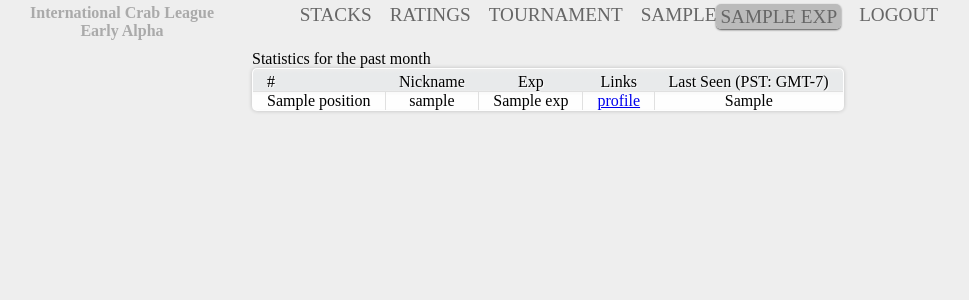
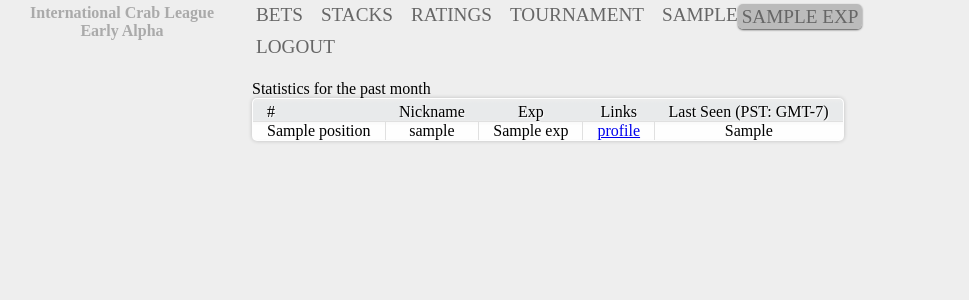
Before and after one commit to VladimirKorzh/ICL, a Django app: template matchmaking/templates/matchmaking/ratings.html in a window 1280 px wide. Shown: the top 300 px of the page, without its empty margins (158-1127 px from the left). Run offline with Django 3.2, Linux system fonts and the light colour scheme; the template is opened without the code that fills it: most values are stand-ins (such as "Sample title", 1, 10 or a date in 2020); parts of the project's set-up code (start-up, migrations or seed data) failed here and were passed over.

Commit message:
seems to fix the crash error

```diff
--- a/betsbot/jankbot.js
+++ b/betsbot/jankbot.js
@@ -192,8 +192,7 @@ steamTrade.on('ready', function() {
 	      steamTrade.confirm();
 	    });
       }
-//       else {
-	    // if all goes through then we are good to go
+      // if all goes through then we are good to go
       if (current_task.type == 'award') {
 	      steamTrade.ready(function() {
 		      message = minimap.map({"betid": current_task.bet_id}, DICT.BET_RESPONSES.bet_status_valid);
--- a/icl/media/css/style.css
+++ b/icl/media/css/style.css
@@ -55,8 +55,97 @@ h3 {
 	padding: 0;
 	font-size: 1.2em;
 	float: right;
-	position: relative}
+	position: relative
+}
 
+/* CSS for each Parent Item */
+#vertical-navigation li {float: left; position: relative;}
+
+#vertical-navigation li a
+{
+	float: left;
+	display: block;
+	padding: 4px;
+	text-decoration: none;
+	color: #666;
+	text-transform: uppercase;
+	margin-right: 10px;
+}
+
+/*
+Change background color and font color
+of parent items when mouse hover
+*/
+#vertical-navigation li:hover a,
+#vertical-navigation li a:hover
+{
+	background: #999;
+	color: #fff;
+}
+
+/*
+Apply to group of Child Items
+Each Child Item will be invisible by default
+*/
+#vertical-navigation ul {display: none;}
+
+/* Each Child Item will be visible if mouse hover */
+#vertical-navigation li:hover ul {display: block;}
+
+#vertical-navigation ul
+{
+	float: none;
+	position: absolute;
+	list-style: none;
+	margin: 0;
+	padding: 0;
+	top: 1.8em;
+	left: 0;
+}
+
+#vertical-navigation ul li
+{
+	float: none;
+	clear: none;
+	margin: 0;
+	padding: 0;
+	width: auto;
+	color: #999;
+}
+
+/*
+Reset and re style
+link of each child item
+*/
+#vertical-navigation li:hover ul li a,
+#vertical-navigation ul li a
+{
+	line-height: 200%;
+	display: block;
+	padding: 0 6px 0 0;
+	float: none;
+	text-transform: lowercase;
+	color: #999;
+	background: none;
+}
+
+#vertical-navigation li:hover ul li a:hover,
+#vertical-navigation ul li a:hover
+{
+	background: none;
+	color: #000;
+}
+
+
+/* Vertical Navigation */
+#vertical-navigation {
+	list-style: none;
+	margin: 0;
+	padding: 0;
+	font-size: 1.2em;
+	float: right;
+	position: relative
+}
 
 /* CSS for each Parent Item */
 #vertical-navigation li {float: left; position: relative;}
@@ -140,13 +229,6 @@ link of each child item
 
 
 
-
-
-
-
-
-
-
 /*
 Pretty Table Styling
 */
--- a/icl/urls.py
+++ b/icl/urls.py
@@ -7,7 +7,6 @@ urlpatterns = patterns('',
     url(r'',                  include('social_auth.urls')),
     url(r'',                  include('matchmaking.urls')),
 
-    #(r'^media/(?P<path>.*)$', 'django.views.static.serve', {'document_root': settings.MEDIA_ROOT}),
     (r'^media/(?P<path>.*)$', 'django.views.static.serve', {'document_root': settings.MEDIA_ROOT, 'show_indexes':True}),
 
     url(r'^logout$',         'django.contrib.auth.views.logout', {'next_page': '/intro'}),
--- a/matchmaking/templates/matchmaking/navigation.html
+++ b/matchmaking/templates/matchmaking/navigation.html
@@ -4,6 +4,7 @@
 	</div>
 	<div class="grid_9">
 	      <ul id="vertical-navigation">
+		  <li><a class="" href="/bets">Bets</a></li>
 		  <li><a class="" href="/stacks">Stacks</a></li>
 		  <li><a class="" href="/ratings">Ratings</a></li>
 		  <li><a class="" href="/">Tournament</a></li>
--- a/matchmaking/templates/matchmaking/ratings.html
+++ b/matchmaking/templates/matchmaking/ratings.html
@@ -19,5 +19,4 @@
 	    </div>
 	</div>
 	<div class="clear"></div>
-<!-- end of container_12 -->
-</div>
+</div> <!-- end of container_12 -->
--- a/matchmaking/urls.py
+++ b/matchmaking/urls.py
@@ -9,8 +9,11 @@ urlpatterns = patterns('',
 
     url(r'^intro$',        views.intro,      name='intro'),
     url(r'^login$',        views.login,      name='login'),
+    url(r'^bets$',         views.bets,       name='bets'),
     url(r'^stacks$',       views.stacks,     name='stacks'),
     url(r'^ratings$',      views.ratings,    name='ratings'),
+
+    url(r'^bets/(?P<action>\w+)/(?P<bet_id>\d+)/$', views.bets, name='viewbet'),
 
     # Matchmaking APIs
     url(r'^ajax/recalculateexp', mm.recalculateexp,  name='recalculateexp'),
```
Also changed, not shown: matchmaking/MumbleWrapper.py (+11 -9 lines), matchmaking/views.py (+42 -26 lines), 1 other file.
